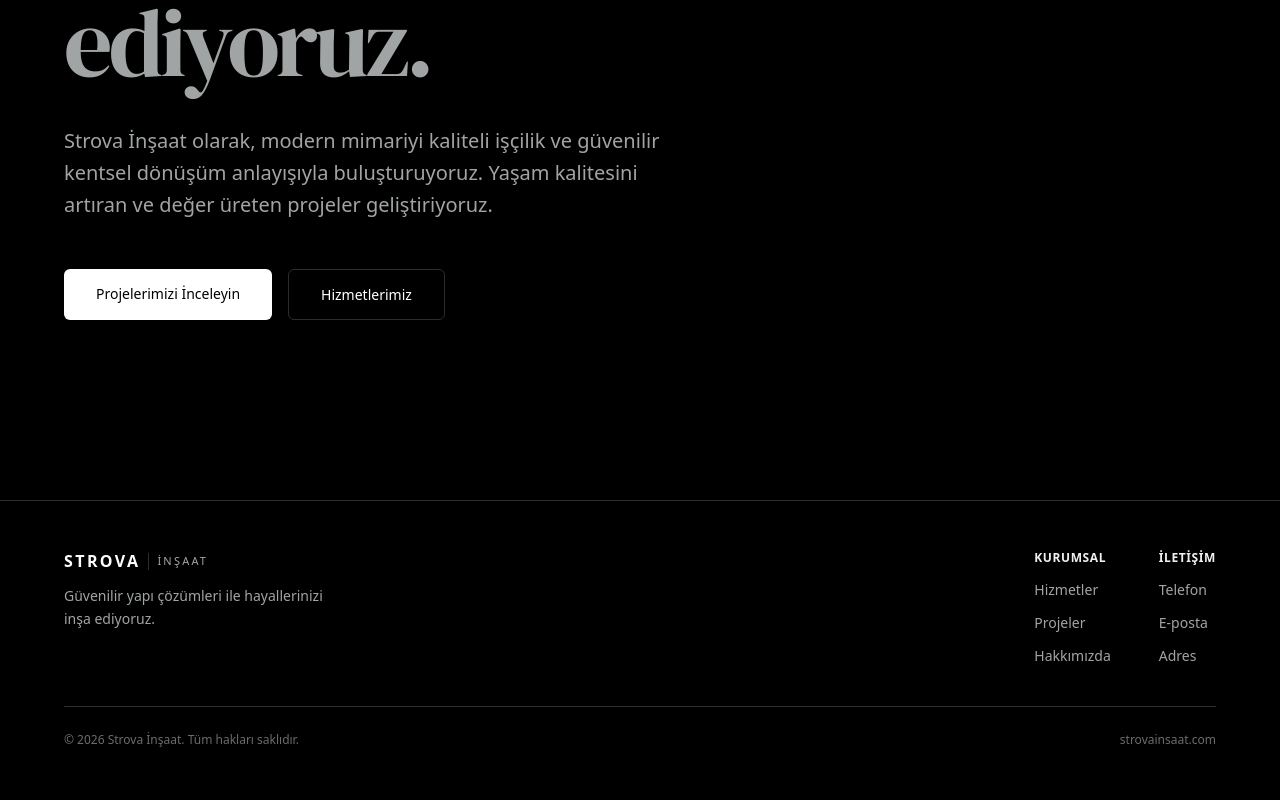
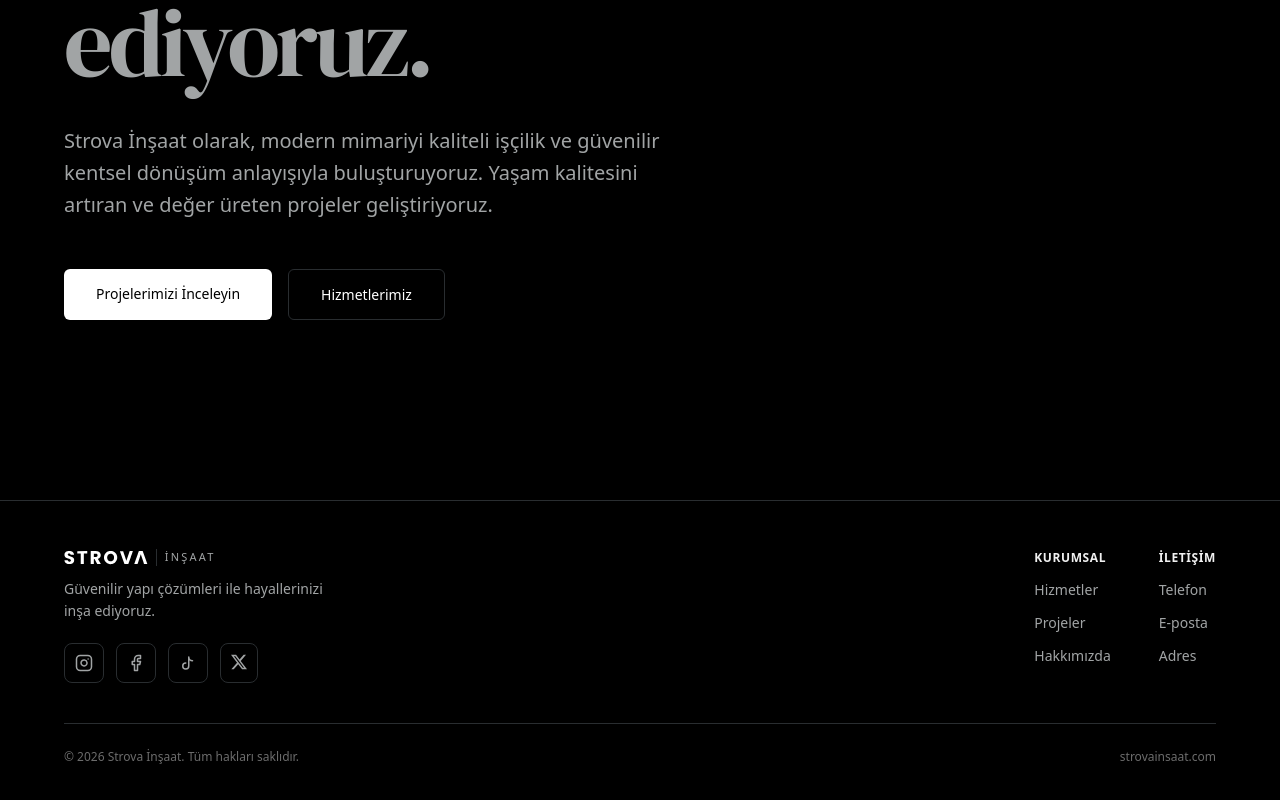
Before and after one commit to strovayapi/web-design, a Next.js app: page / in a window 1280 px wide. Shown: the part 512-1312 px from the top of the page. Built offline with nearby package versions, Linux system fonts and the light colour scheme.

Commit message:
Footer: logo yazısı ve sosyal medya simgeleri eklendi

```diff
--- a/src/components/layout/Footer.tsx
+++ b/src/components/layout/Footer.tsx
@@ -1,4 +1,39 @@
 import Link from "next/link";
+import StrovaWordmark from "./StrovaWordmark";
+
+// true: logodaki STROVA yazısı kullanılır. false: eski düz yazı ("STROVA") geri gelir.
+const USE_LOGO_WORDMARK = true;
+
+const socials = [
+  {
+    label: "Instagram",
+    href: "https://instagram.com/strovainsaat",
+    icon: (
+      <svg width="18" height="18" viewBox="0 0 24 24" fill="none" stroke="currentColor" strokeWidth="2" strokeLinecap="round" strokeLinejoin="round" aria-hidden="true"><rect x="2" y="2" width="20" height="20" rx="5" ry="5"></rect><path d="M16 11.37A4 4 0 1 1 12.63 8 4 4 0 0 1 16 11.37z"></path><line x1="17.5" y1="6.5" x2="17.51" y2="6.5"></line></svg>
+    ),
+  },
+  {
+    label: "Facebook",
+    href: "https://facebook.com/strovainsaat",
+    icon: (
+      <svg width="18" height="18" viewBox="0 0 24 24" fill="none" stroke="currentColor" strokeWidth="2" strokeLinecap="round" strokeLinejoin="round" aria-hidden="true"><path d="M18 2h-3a5 5 0 0 0-5 5v3H7v4h3v8h4v-8h3l1-4h-4V7a1 1 0 0 1 1-1h3z"></path></svg>
+    ),
+  },
+  {
+    label: "TikTok",
+    href: "https://tiktok.com/@strovainsaat",
+    icon: (
+      <svg width="18" height="18" viewBox="0 0 24 24" fill="none" stroke="currentColor" strokeWidth="2" strokeLinecap="round" strokeLinejoin="round" aria-hidden="true"><path d="M9 12a4 4 0 1 0 4 4V4a5 5 0 0 0 5 5"></path></svg>
+    ),
+  },
+  {
+    label: "X",
+    href: "https://x.com/strovainsaat",
+    icon: (
+      <svg width="16" height="16" viewBox="0 0 24 24" fill="currentColor" aria-hidden="true"><path d="M18.901 1.153h3.68l-8.04 9.19L24 22.846h-7.406l-5.8-7.584-6.638 7.584H.474l8.6-9.83L0 1.154h7.594l5.243 6.932ZM17.61 20.644h2.039L6.486 3.24H4.298Z"></path></svg>
+    ),
+  },
+];
 
 export default function Footer() {
   return (
@@ -9,9 +44,13 @@ export default function Footer() {
           {/* Logo ve Marka Bilgisi */}
           <div className="flex flex-col gap-3">
             <div className="flex items-center gap-2">
-              <span className="text-white font-semibold text-[16px] tracking-[0.15em] uppercase">
-                STROVA
-              </span>
+              {USE_LOGO_WORDMARK ? (
+                <StrovaWordmark className="h-[15px] w-auto text-white" />
+              ) : (
+                <span className="text-white font-semibold text-[16px] tracking-[0.15em] uppercase">
+                  STROVA
+                </span>
+              )}
               <span className="text-[#a1a4a5] text-[11px] tracking-[0.2em] uppercase border-l border-[#292d30] pl-2">
                 İnşaat
               </span>
@@ -19,6 +58,20 @@ export default function Footer() {
             <p className="text-[#a1a4a5] text-[14px] max-w-[260px] leading-[1.6]">
               Güvenilir yapı çözümleri ile hayallerinizi inşa ediyoruz.
             </p>
+            <div className="flex gap-3 mt-2">
+              {socials.map((s) => (
+                <a
+                  key={s.label}
+                  href={s.href}
+                  target="_blank"
+                  rel="noopener noreferrer"
+                  aria-label={s.label}
+                  className="p-2.5 border border-[#292d30] rounded-[8px] text-[#a1a4a5] hover:text-white hover:border-[#464a4d] transition-colors"
+                >
+                  {s.icon}
+                </a>
+              ))}
+            </div>
           </div>
 
           {/* Menü Linkleri */}
```
